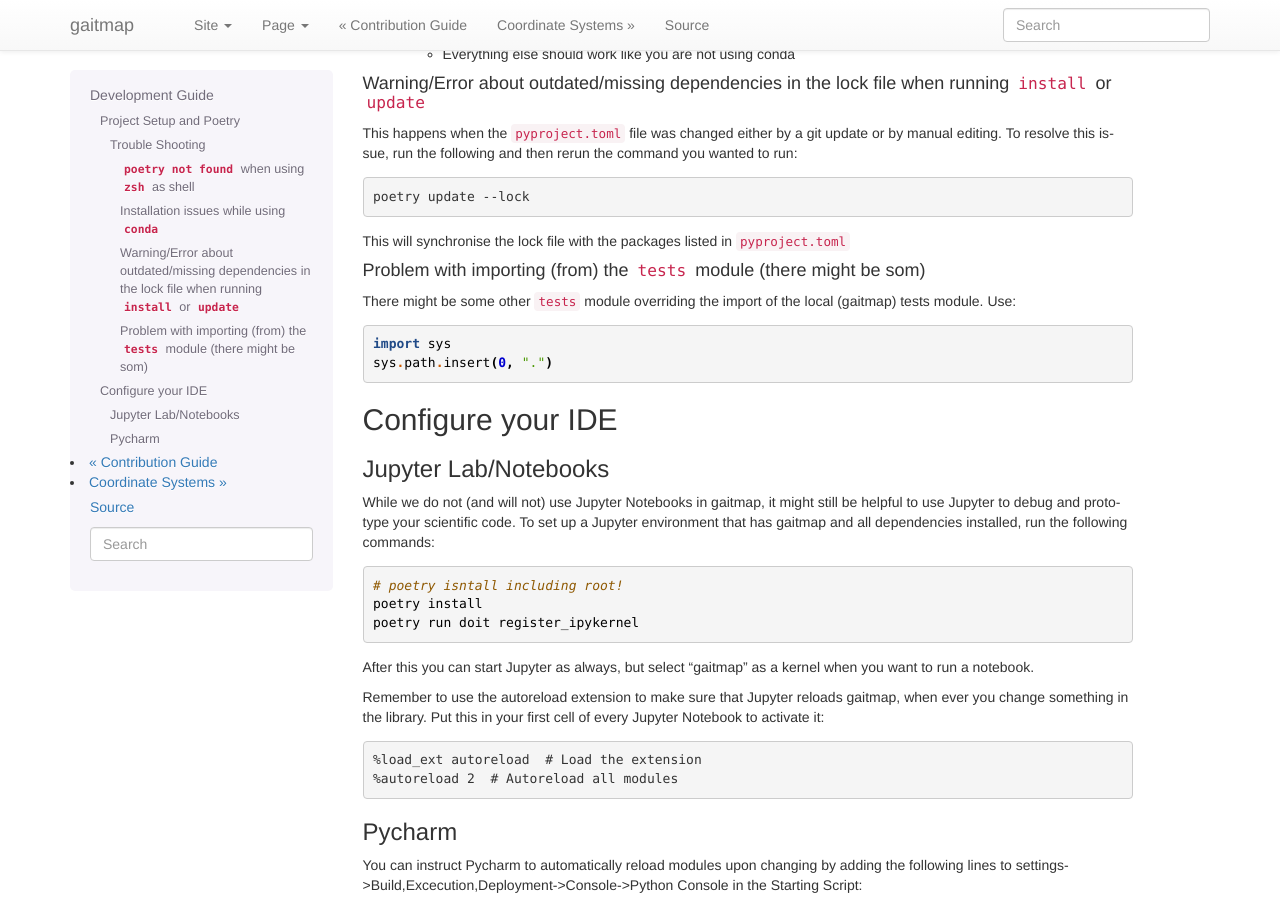
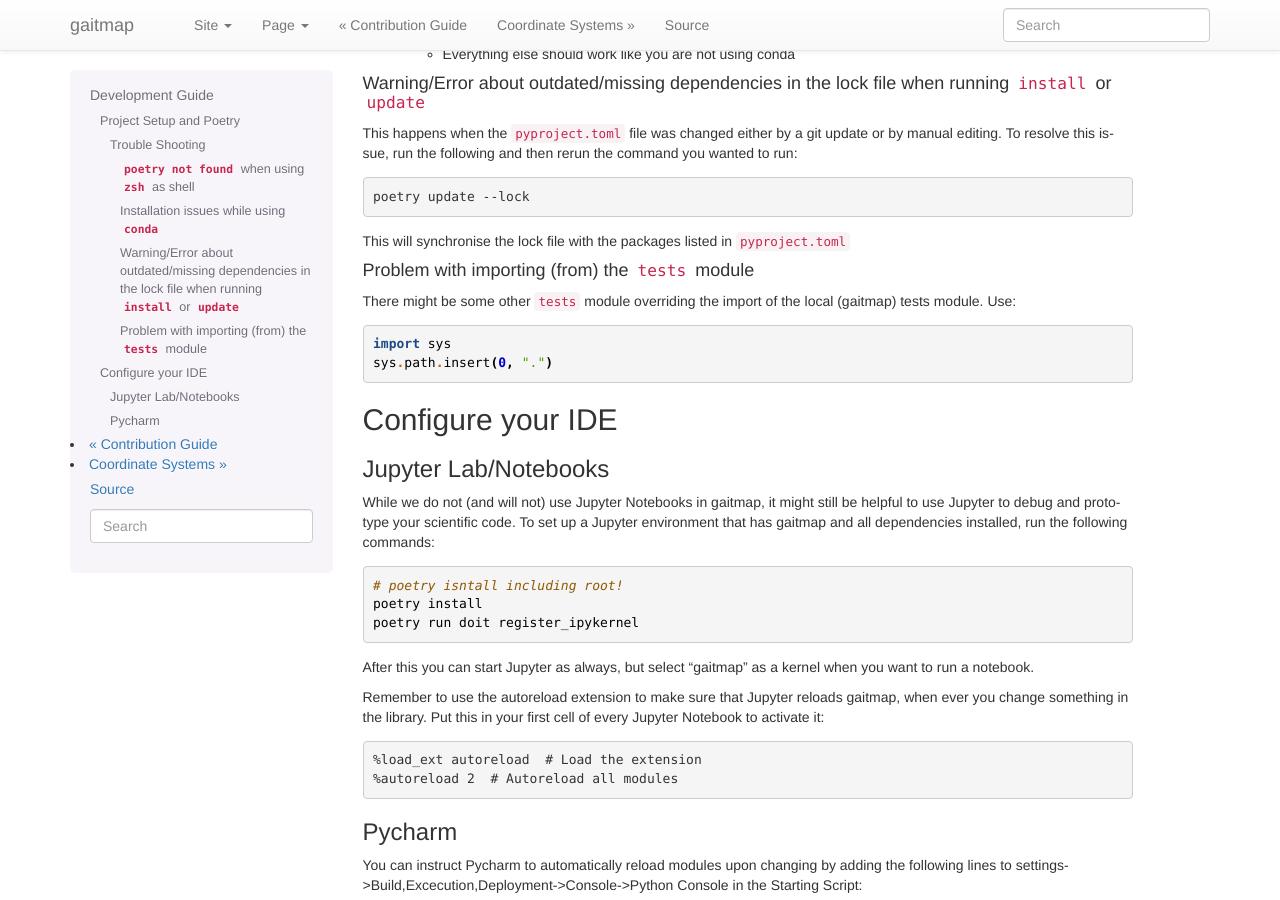
Before and after one commit to mad-lab-fau/gaitmap, a Sphinx documentation site: the page built from docs/guides/Development-Guide.md, in a window 1280 px wide and 900 px high, scrolled down 1339 px. Built offline with Sphinx 7.4.7, drawn with Linux system fonts in a browser that asks for light colours; pages that are not in the unit, such as notebooks, are missing from menus.

Commit message:
Update Development-Guide.md

````diff
--- a/docs/guides/Development-Guide.md
+++ b/docs/guides/Development-Guide.md
@@ -94,7 +94,7 @@ poetry update --lock
 
 This will synchronise the lock file with the packages listed in `pyproject.toml`
 
-##### Problem with importing (from) the `tests` module (there might be som)
+##### Problem with importing (from) the `tests` module
 There might be some other `tests` module overriding the import of the local (gaitmap) tests module.
 Use:
 ```
````
